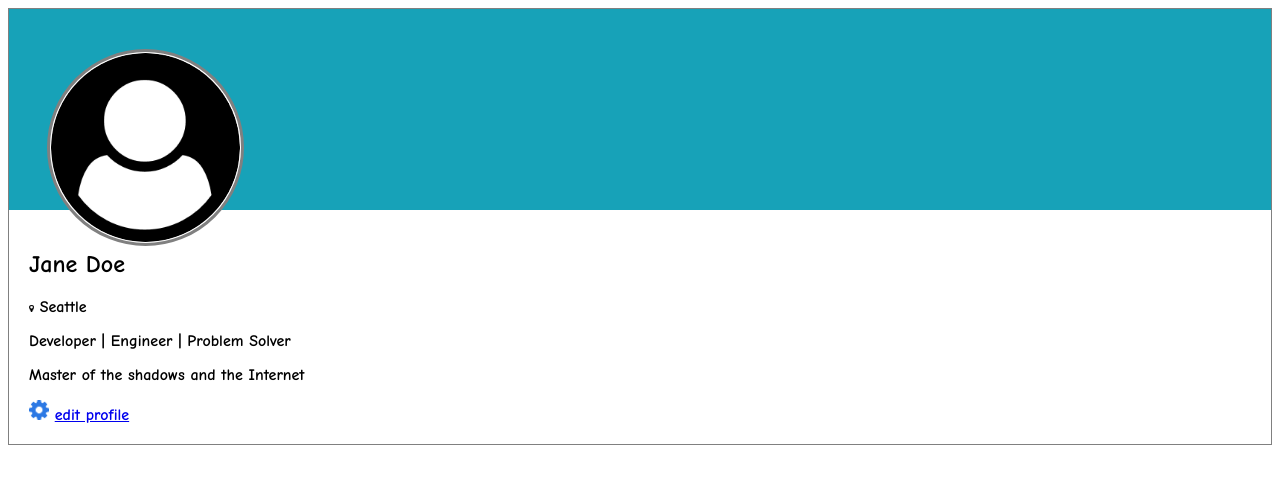
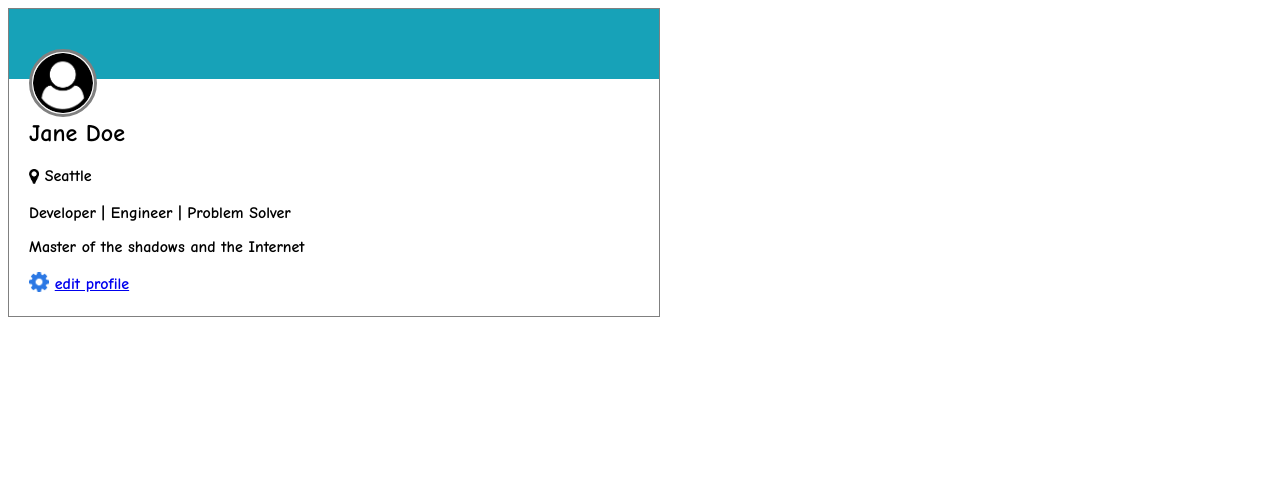
Before and after one commit to Mauaqp/TarjetaDeUsuario, a plain HTML site: page index.html in a window 1280 px wide. Drawn offline with Linux system fonts and the light colour scheme.

Commit message:
Avance Final

```diff
--- a/css/styles.css
+++ b/css/styles.css
@@ -3,12 +3,14 @@
 }
 .contenedorPrincipal{
     border: 1px grey solid;
+    width: 650px;
 }
 .header {
     background-color: rgb(23, 162, 184);
+    height: 70px;
 }
 .header > img {
-    width: 15%;
+    width: 60px;
     position: relative;
     top: 40px;
     /*para que el borde sea circular*/
@@ -17,7 +19,7 @@
     padding: 1px;
     background-color: white;
     /*separación*/
-    left:3%;
+    left:20px;
 }
 .tarjetaInformacion{
     margin-top: 40px;
@@ -25,7 +27,7 @@
     padding-bottom: 20px;
 }
 .iconoUbicacion{
-    width: 5px;
+    width: 10px;
 }
 
 .editarPerfil {
@@ -34,3 +36,13 @@
 .editarPerfil > img {
     width: 20px;
 }
+.skillset{
+    margin-bottom: 5px;
+}
+
+.tituloUniversitario{
+    margin-top: 0;
+}
+.ciudad, .linkEditar{
+    vertical-align: 3px;
+}
--- a/index.html
+++ b/index.html
@@ -20,7 +20,7 @@
             <h2 class="nombre">Jane Doe</h2>
             <div class="ubicacion">
                 <img class="iconoUbicacion"src="icons/map-marker.png" alt="localizacion"/>
-                <span>Seattle</span>
+                <span class="ciudad">Seattle</span>
             </div>
             <div>
                 <p>Developer | Engineer | Problem Solver</p>
@@ -28,7 +28,7 @@
             </div>
             <div class="editarPerfil">
                 <img src="icons/gear.png" alt="icono edición"/>
-                <a href="#">edit profile</a>
+                <a class="linkEditar" href="#">edit profile</a>
             </div>
         </div>
     </div>
```
